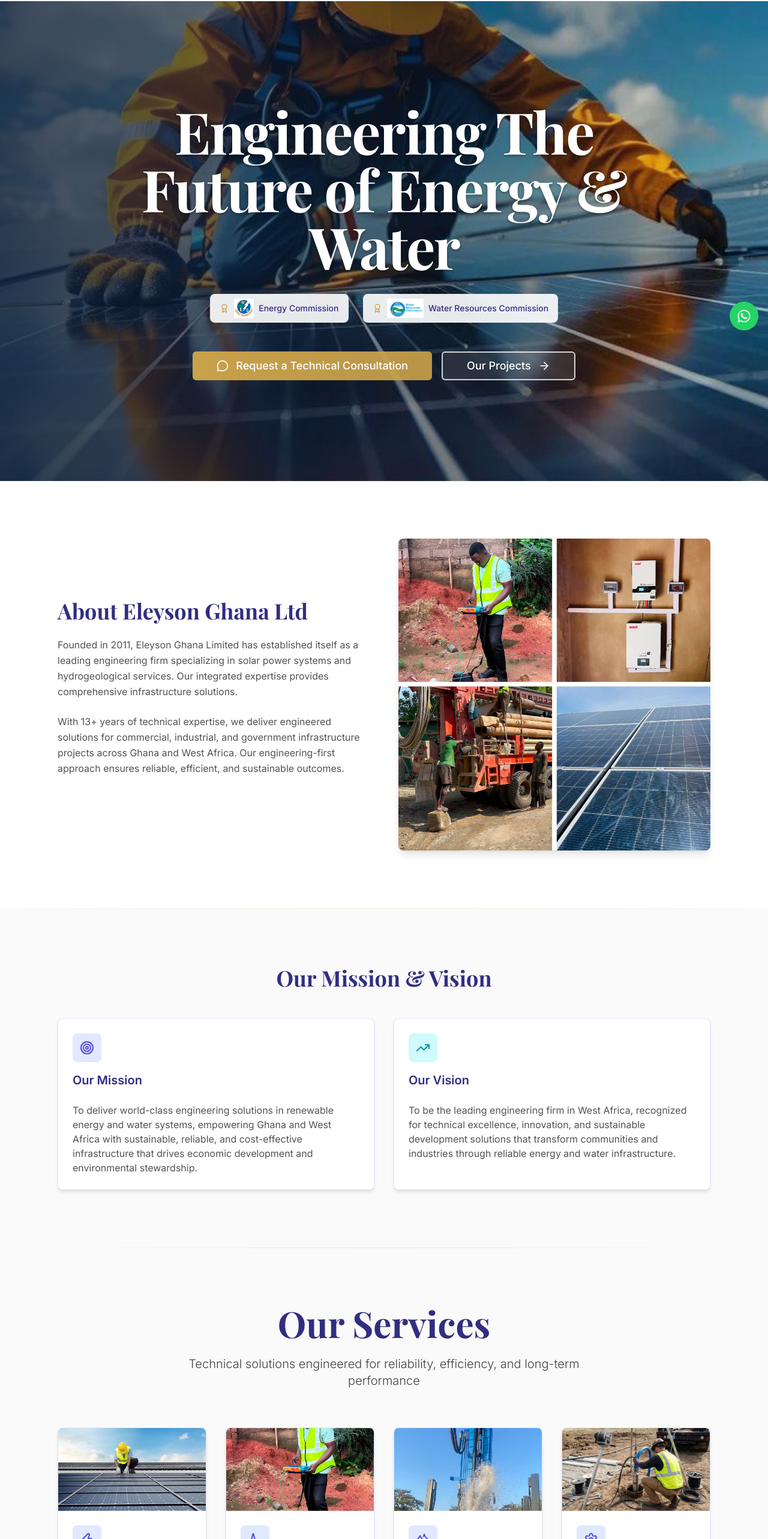
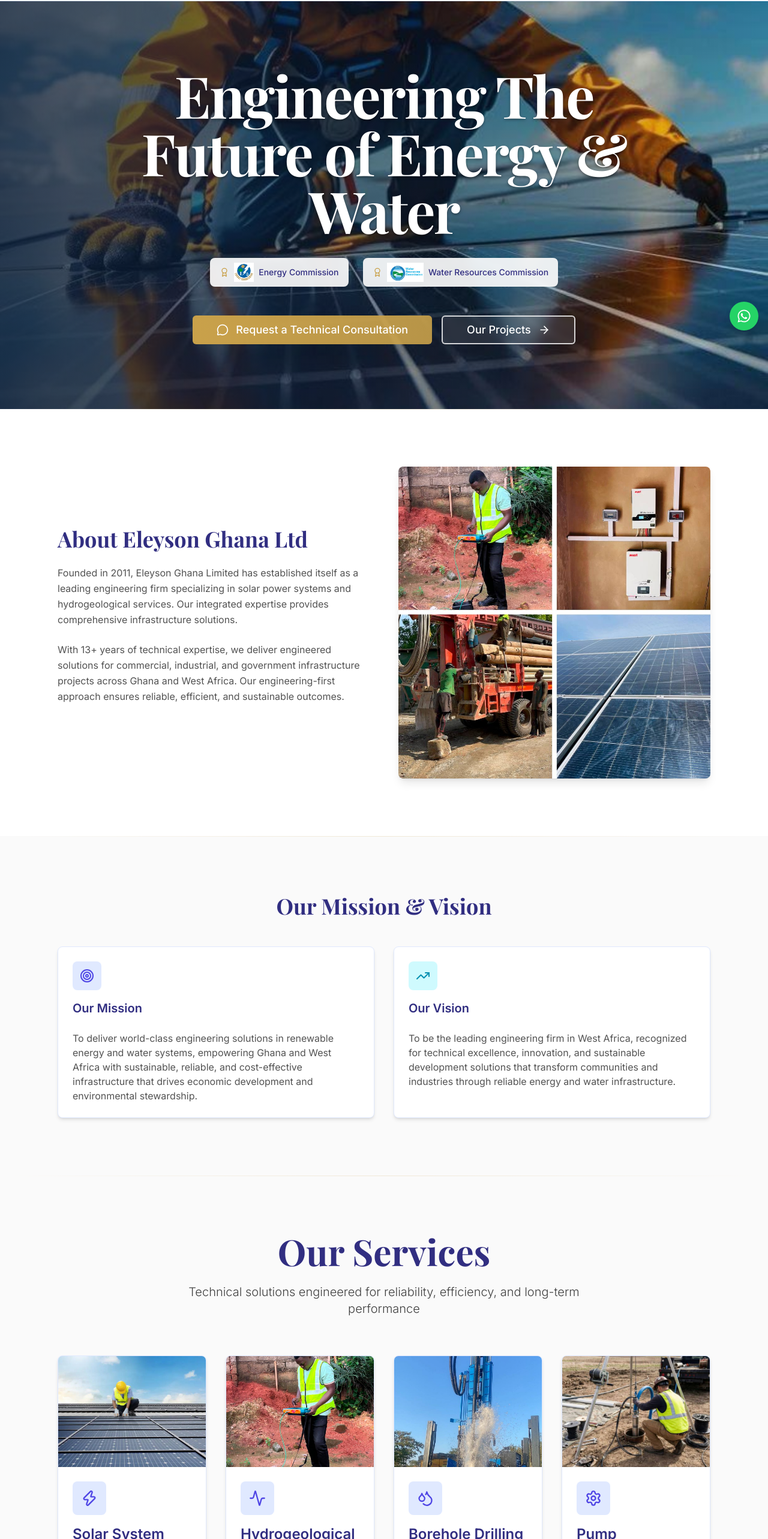
Before and after one commit to dromorongit/EleysonGh, a Next.js app: page / in a window 1280 px wide. Shown: the part 233-2799 px from the top of the page at 60% size. Built offline with nearby package versions, Linux system fonts and the light colour scheme.

Commit message:
Update page.tsx

```diff
--- a/src/app/page.tsx
+++ b/src/app/page.tsx
@@ -33,7 +33,7 @@ export default function Home() {
 return (
     <>
       {/* Hero Section */}
-      <section className="relative min-h-screen flex items-center overflow-hidden pt-20 md:pt-0">
+      <section className="relative min-h-[85vh] flex items-center overflow-hidden pt-20 md:pt-0">
         {/* Background Image */}
         <div className="absolute inset-0 bg-cover bg-center" style={{backgroundImage: 'url(/images/homepage.jpg)'}} />
 
@@ -182,7 +182,7 @@ return (
                 ].map((solution, index) => (
                  <motion.div key={index} variants={fadeInUp}>
                   <Card className="h-full hover:shadow-lg transition-all duration-200 group cursor-pointer overflow-hidden">
-                     <div className="aspect-video bg-primary-100 relative overflow-hidden">
+                      <div className="aspect-[4/3] bg-primary-100 relative overflow-hidden">
                         <Image
                           src={solution.image}
                           alt={solution.title}
@@ -191,16 +191,16 @@ return (
                         />
                       </div>
                       <CardHeader>
-                      <div className="w-12 h-12 bg-primary-100 rounded-lg flex items-center justify-center mb-4 group-hover:bg-primary-200 transition-colors">
-                        <solution.icon className="w-6 h-6 text-primary-600" />
+                       <div className="w-14 h-14 bg-primary-100 rounded-lg flex items-center justify-center mb-4 group-hover:bg-primary-200 transition-colors">
+                         <solution.icon className="w-7 h-7 text-primary-600" />
                        </div>
-                      <h3 className="text-xl font-semibold text-primary-900 mb-2">
+                       <h3 className="text-2xl font-semibold text-primary-900 mb-2">
                          {solution.title}
                        </h3>
                      </CardHeader>
                      <CardContent>
                        <Link href={solution.link}>
-                        <Button variant="ghost" className="p-0 h-auto text-primary-600 hover:text-primary-800">
+                         <Button variant="ghost" className="p-0 h-auto text-base text-primary-600 hover:text-primary-800">
                             Learn More <ArrowRight className="w-4 h-4 ml-1" />
                           </Button>
                        </Link>
```
Lines whose indentation alone changed are shown as unchanged.
